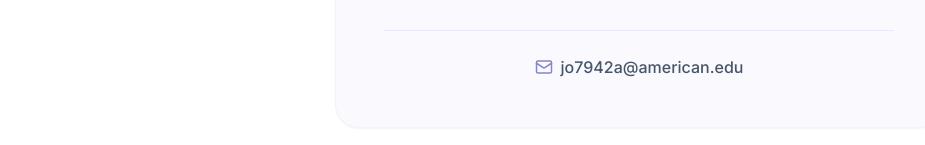
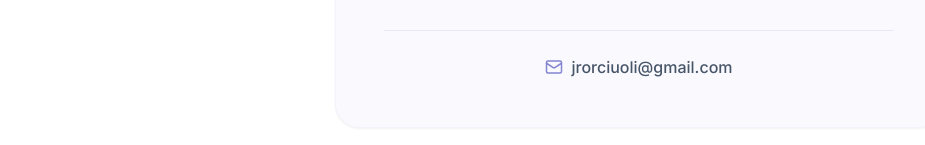
Before and after one commit to angelo-orciuoli/julietta-orciuoli, a React (Vite) app: page / in a window 1280 px wide. Shown: the part 3932-4077 px from the top of the page, without its empty margins (1-926 px from the left). Built offline with nearby package versions, Linux system fonts and the light colour scheme.

Commit message:
clean up

```diff
--- a/components/contact.tsx
+++ b/components/contact.tsx
@@ -90,7 +90,7 @@ const ContactSection: React.FC<ContactSectionProps> = ({ id }) => {
                     <div className="mt-8 pt-6 border-t border-lavender-200 text-center">
                         <div className="flex items-center justify-center gap-2 text-slate-600">
                             <Mail size={18} className="text-lavender-600" />
-                            <a href="mailto:jo7942a@american.edu" className="hover:text-lavender-700 font-medium">jo7942a@american.edu</a>
+                            <a href="mailto:jrorciuoli@gmail.com" className="hover:text-lavender-700 font-medium">jrorciuoli@gmail.com</a>
                         </div>
                     </div>
                 </div>
--- a/metadata.json
+++ /dev/null
@@ -1,5 +0,0 @@
-{
-  "name": "Elena's Portfolio",
-  "description": "A minimalistic portfolio for a Journalism and Literature undergraduate senior.",
-  "requestFramePermissions": []
-}
```
